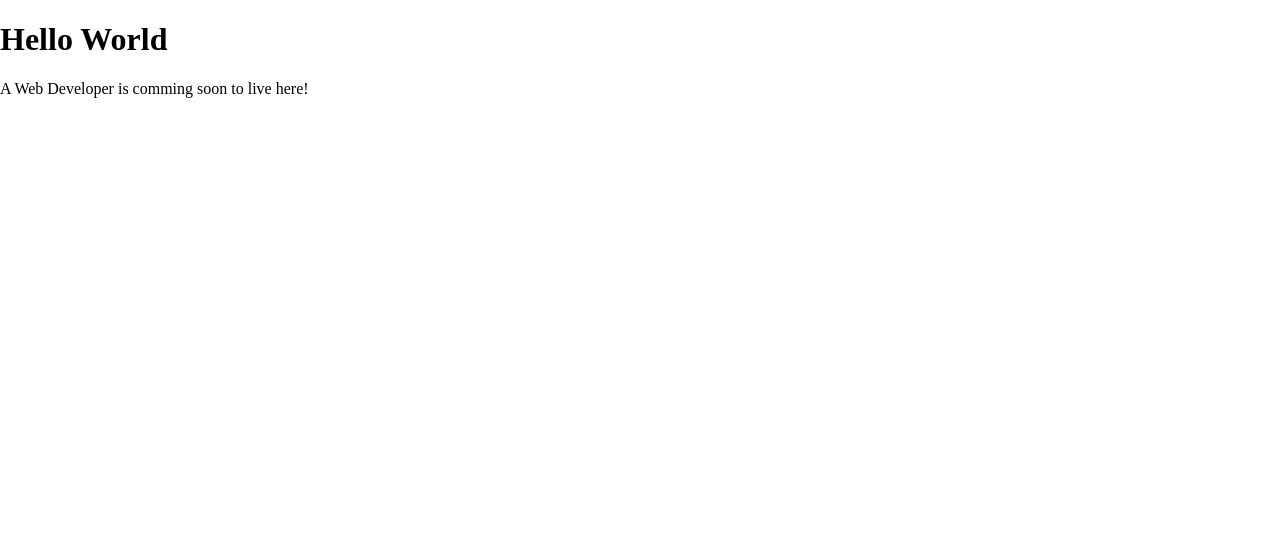
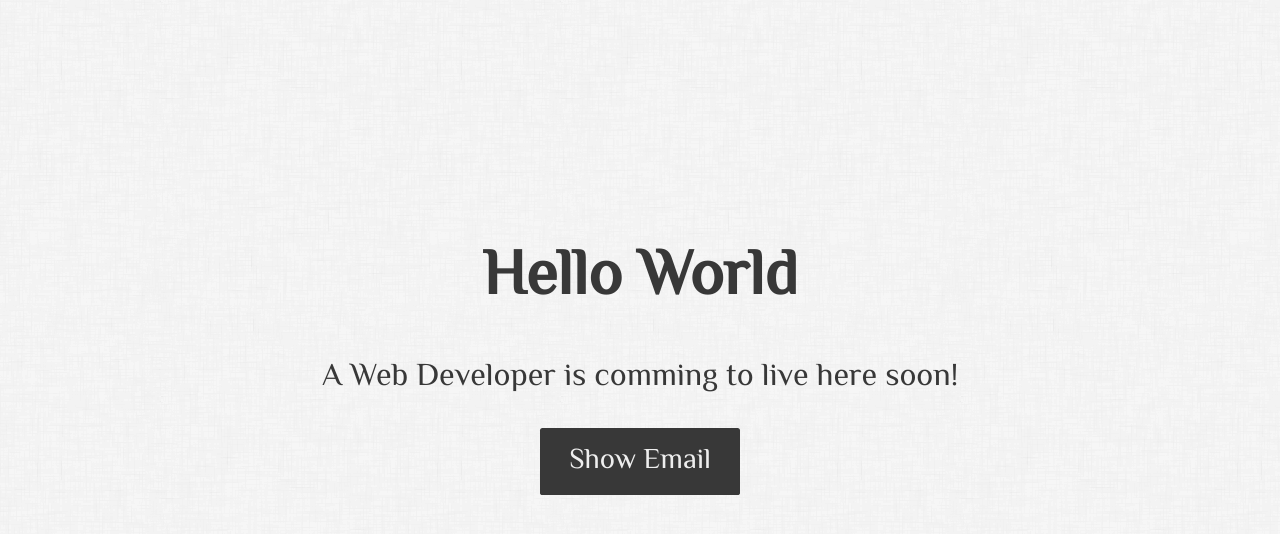
Before and after one commit to AbuShelbayeh/my-website, a website: page dist/index.html in a window 1280 px wide. Drawn offline with Linux system fonts and the light colour scheme.

Commit message:
Finished the initial website for the first time.

```diff
--- a/dist/css/main.css
+++ b/dist/css/main.css
@@ -0,0 +1,42 @@
+* {
+    box-sizing: border-box;
+}
+body {
+    width: 100vw;
+    height: 100vh;
+    background-color: #113355;
+    background-image: url("../img/dust_scratches.png");
+    font-size: 2em;
+    text-align: center;
+    padding-top: 25vh;
+    color: rgb(56, 56, 56);
+    font-family: 'El Messiri', sans-serif;
+}
+
+
+#showEmailButton {
+    padding: .6em 1em .5em 1em;
+    background-color: rgb(56, 56, 56);
+    border: none;
+    color: #eee;
+    border-radius: .09em;
+    border-bottom: .1em solid rgb(56, 56, 56);
+    font-size: .9em;
+
+    transition-property: background-color border-color;
+    transition-duration: 0.25s;
+    transition-timing-function: ease-in-out;
+}
+
+#showEmailButton:hover {
+    cursor: pointer;
+    background-color: rgb(66, 66, 66);
+    border-color: rgb(26, 25, 25);
+
+}
+
+@media screen and (max-width: 662px) {
+    body {
+        padding: 0 .5em;
+    }
+}
--- a/dist/index.html
+++ b/dist/index.html
@@ -5,11 +5,17 @@
     <meta name="viewport" content="width=device-width, initial-scale=1.0">
     <meta http-equiv="X-UA-Compatible" content="ie=edge">
     <title>Saleem Abu Shelbayeh | Comming Soon</title>
+    <!-- Fonts -->
+    <link href="https://fonts.googleapis.com/css?family=El+Messiri" rel="stylesheet">
+    <!-- Style Sheets -->
     <link rel="stylesheet" href="css/normalize.css">
     <link rel="stylesheet" href="css/main.css">
+    <script src='https://www.google.com/recaptcha/api.js'></script>
 </head>
 <body>
     <h1>Hello World</h1>
-    <p>A Web Developer is comming soon to live here!</p>
+    <p>A Web Developer is comming to live here soon!</p>
+    <input id="showEmailButton" type="button" value="Show Email" onclick="showEmail();">
+    <script src="js/script.js"></script>
 </body>
 </html>
--- /dev/null
+++ b/dist/js/script.js
@@ -0,0 +1,11 @@
+var myEmail = "saleem.abushelbayeh@gmail.com"
+
+function showEmail() {
+    var newPara = document.createElement("p");
+    var newContent = document.createTextNode(myEmail);
+
+    newPara.appendChild(newContent);
+
+    document.body.appendChild(newPara);
+}
+// document.getElementById("showEmailButton").onclick = showEmail();
```
Also changed, not shown: dist/img/dust_scratches.png (added).
